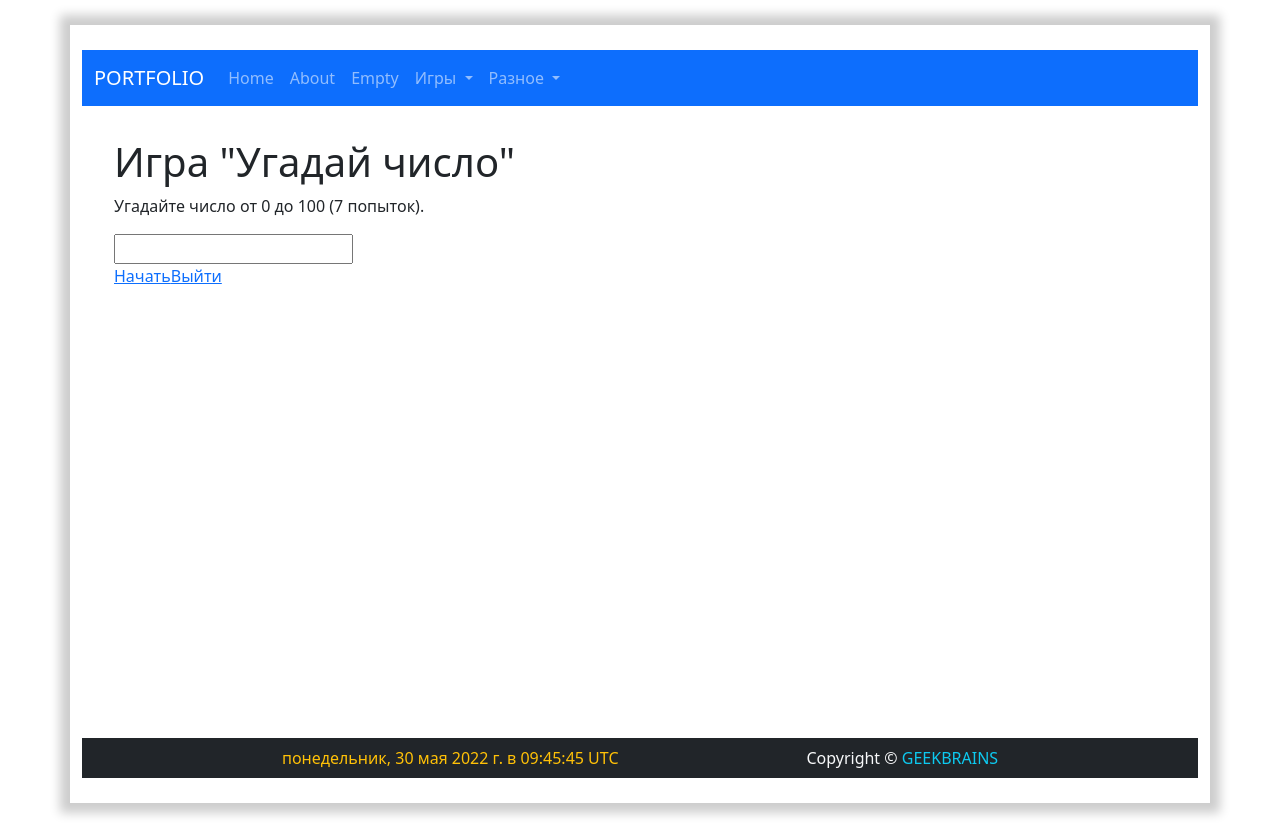
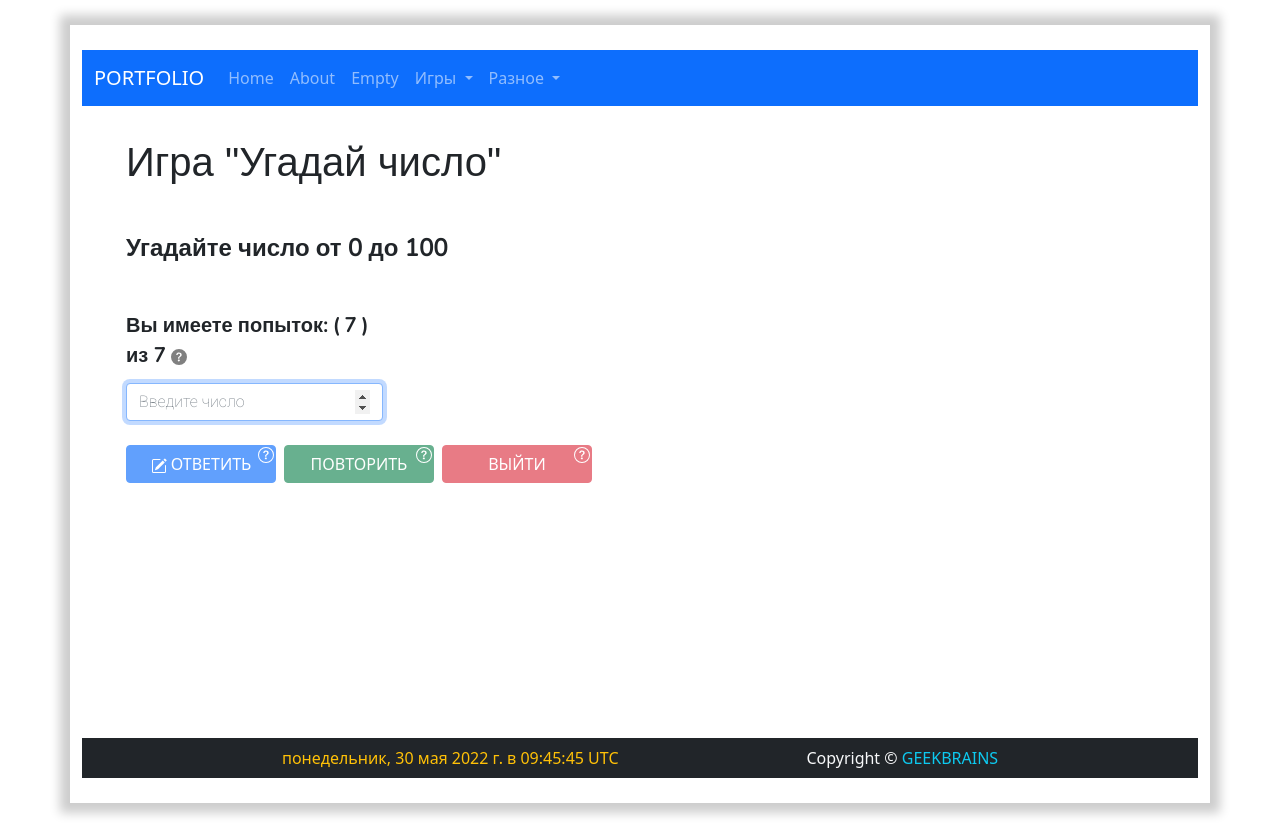
Before and after one commit to alexmil-sk/js-to-vue3-diff-apps, a Vue app: page /guess-one in a window 1280 px wide. Built offline with nearby package versions, Linux system fonts and the light colour scheme; a web font is replaced by a local one.

Commit message:
ready riddles, genPass, guessNumOne

```diff
--- a/src/components/app/NavbarComp.vue
+++ b/src/components/app/NavbarComp.vue
@@ -22,8 +22,8 @@
             </a>
             <ul class="dropdown-menu" aria-labelledby="navbarDropdownMenuLink">
               <li><router-link class="dropdown-item" to="/riddles">Загадки</router-link></li>
-              <li><router-link class="dropdown-item" to="/guess-one">Угадайка</router-link></li>
-              <li><router-link class="dropdown-item" to="/guess-two">Угадайка мультиплеер</router-link></li>
+              <li><router-link class="dropdown-item" to="/guess-one">Угадай число</router-link></li>
+              <li><router-link class="dropdown-item" to="/guess-two">Угадай число мультиплеер</router-link></li>
             </ul>
           </li>
           <li class="nav-item dropdown">
--- a/src/components/games/GuessNumComp.vue
+++ b/src/components/games/GuessNumComp.vue
@@ -1,17 +1,104 @@
 <template>
-  <div class="content">
-    <div class="contentWrap">
-      <div class="content">
-        <div class="center">
-          <h1>Игра "Угадай число"</h1>
-          <div class="box" id="gameField">
-            <p id="info">Угадайте число от 0 до 100 (7 попыток).</p>
-            <input type="text" id="userAnswer">
-            <br>
-            <a href="#" onclick="guess()" id="button">Начать</a>
-            <a href="#" onclick="breakGame()" class="breakButton" id="quit">Выйти</a>
-          </div>
+  <div class="container-md">
+    <h1 class="ff_oi">Игра "Угадай число"</h1>
+    <div class="w-50">
+      <h4 class="mt-5 ff_nunito fw-bolder">Угадайте число от 0 до 100</h4>
+      <div class="mt-5 w-50">
+        <div class="mt-4">
+          <label
+              for="userNum"
+              class="form-label fw-bolder ff_nunito fs-5"
+          >{{chooseText}}
+            <span
+                id="guestHint"
+                :style="{display: isDisabledInput ? 'none' : null}"
+                v-tooltip="'Число не может быть меньше 0 и больше 100'"
+            >
+            <img
+                src="@/img/svg/question-circle-fill.svg"
+                alt="question-fill"
+            />
+          </span>
+          </label>
+          <input
+              type="number"
+              v-model.number="userAnswer"
+              @input="getUserAnswer"
+              @keyup.enter="getNumber"
+              class="mt-1 form-control ff_roboto"
+              min="0"
+              max="100"
+              placeholder="Введите число"
+              :disabled="isDisabledInput"
+              v-focus
+          />
         </div>
+      </div>
+      <div>
+        <span class="absolute">
+          <button
+              class="btn btn-primary mt-4 fs-6 text-uppercase"
+              @click="getNumber"
+              :disabled="isBtnAnswer"
+          >
+            <img src="@/img/svg/pencil-square.svg" alt="pencil-square" />
+          Ответить
+          </button>
+            <span
+                id="guest"
+                v-tooltip="'Проверить правильность ответа'"
+                class="btnHintAnswer"
+            >
+              <img
+                  src="@/img/svg/question-circle.svg"
+                  alt="question"
+              />
+            </span>
+        </span>
+        <span class="absolute">
+          <button
+              @click="repeat"
+              :disabled="isBtnRepeat"
+              class="btn btn-success mt-4 ms-2 fs-6 text-uppercase"
+
+          >
+            {{userAnswer ? 'Очистить' : 'Повторить'}}
+          </button>
+          <span
+              id="guest"
+              v-tooltip="'Очистить форму / Новый раунд'"
+              class="btnHintReset"
+          >
+          <img
+              src="@/img/svg/question-circle.svg"
+              alt="question"
+          />
+          </span>
+        </span>
+        <span class="absolute">
+          <button
+            @click="breakGame"
+            :disabled="isBtnExit"
+            class="btn btn-danger mt-4 ms-2 fs-6 text-uppercase"
+
+          >
+            Выйти
+          </button>
+          <span
+            id="guest"
+            v-tooltip="'Узнать правильный ответ'"
+            class="btnHintReset"
+          >
+          <img
+            src="@/img/svg/question-circle.svg"
+            alt="question"
+          />
+          </span>
+        </span>
+      </div>
+      <div class="mt-4" v-if="isDisabledInput || answerText">
+        <h4 class="ff_roboto">{{answerText}}</h4>
+        <h4 class="ff_roboto">{{finishText}}</h4>
       </div>
     </div>
   </div>
@@ -22,63 +109,144 @@ export default {
   name: "GuessNumComp.vue",
   data() {
     return {
-      answer: parseInt(Math.random() * 100),
+      userAnswer: null,
+      answer: parseInt((Math.random() * 100).toFixed()),
       tryCount: 0,
       maxTryCount: 7,
+      chooseText: '',
+      answerText: '',
+      finishText: '',
+      isDisabledInput: false,
+      isBtnRepeat: true,
+      isBtnAnswer: true,
+      isBtnExit: true,
     }
   },
+  mounted() {
+    this.chooseText = `Вы имеете попыток: ( ${ this.maxTryCount - parseInt(this.tryCount)} ) из ${this.maxTryCount}`;
+  },
   methods: {
+    getUserAnswer(e) {
+      if( parseInt(this.userAnswer) < 0) {
+          this.answerText = 'Значение не может быть отрицательным!';
+          this.isDisabledInput = true;
+          this.isBtnAnswer = true;
+          this.isBtnExit = false;
+          this.isBtnRepeat = true;
+      } else if ( parseInt(this.userAnswer) > 100) {
+          this.answerText = 'Значение не может быть больше 100!';
+          this.isDisabledInput = true;
+          this.isBtnAnswer = true;
+          this.isBtnExit = false;
+          this.isBtnRepeat = true;
+      } else {
+          this.userAnswer = e.target.value;
+          this.isBtnAnswer = false;
+          this.isBtnRepeat = false;
+          this.isBtnExit = false;
+      }
+    },
     breakGame() {
-      write("Выход выполнен!<br>Правильным ответом было число " + this.answer);
-      hide("button");
-      hide("userAnswer");
-      hide("quit");
+      this.userAnswer = null;
+      this.chooseText = 'Выход выполнен!';
+      this.answerText = `Правильным ответом было число: ( ${this.answer} )`;
+      this.isDisabledInput = true;
+      this.isBtnRepeat = false;
+      this.isBtnAnswer = true;
+      this.isBtnExit = true;
+      this.answer = parseInt((Math.random() * 100).toFixed());
     },
 
-    readInt() {
-      let number = document.getElementById("userAnswer").value;
-      return parseInt(number);
+    repeat() {
+      this.userAnswer = null;
+      this.answerText = '';
+      this.tryCount = 0;
+      this.chooseText = `Вы имеете попыток: ( ${ this.maxTryCount - parseInt(this.tryCount)} ) из ${this.maxTryCount}`;
+      this.isDisabledInput = false;
+      this.isBtnAnswer = true;
+      this.isBtnRepeat = true;
+      this.isBtnExit = true;
+
     },
+    getNumber() {
+        if ( parseInt(this.userAnswer) === this.answer) {
+          this.answerText = 'Поздравляю!!! Вы угадали!';
+          this.isDisabledInput = true;
+          this.isBtnAnswer = true;
+          this.isBtnExit = true;
+          this.answer = parseInt((Math.random() * 100).toFixed());
 
-    write(text) {
-      document.getElementById("info").innerHTML = text;
-    },
-
-    hide(id) {
-      document.getElementById(id).style.visibility = "hidden";
-    },
-
-    guess() {
-      this.tryCount++;
-      let userAnswer = readInt();
-      if (userAnswer == this.answer) {
-        write("<strong>Поздравляю!!!Вы угадали!</strong>");
-        hide("button");
-        hide("userAnswer");
-        hide("quit");
-      } else if (tryCount == maxTryCount) {
-        write("К сожалению, попыток больше не осталось.<br>Правильным ответом было число " + answer);
-        hide("button");
-        hide("userAnswer");
-        hide("quit");
-      } else if (userAnswer > answer) {
-        write("Ваше число <strong>" + userAnswer + "</strong> слишком <strong>большое</strong>.Попробуйте еще раз.");
-      } else if (userAnswer < answer) {
-        write("Ваше число <strong>" + userAnswer + "</strong> слишком <strong>маленькое</strong>.Попробуйте еще раз.");
-      } else {
-        write("Вы <strong>не ввели</strong> число!.Попробуйте еще раз.");
+        } else if (this.tryCount - this.maxTryCount === 0) {
+          this.answerText = `Ваше число ${this.userAnswer}`
+        } else if ( parseInt(this.userAnswer) > this.answer) {
+            this.answerText = `Ваше число ${this.userAnswer} слишком большое.`;
+            this.tryCount++;
+            this.isBtnExit = false;
+            this.isBtnAnswer = true;
+            this.isBtnRepeat = true;
+            this.chooseText = `Вы имеете попыток: ( ${ this.maxTryCount - parseInt(this.tryCount)} ) из ${this.maxTryCount}`;
+        } else if ( parseInt(this.userAnswer) < this.answer) {
+          this.answerText = `Ваше число ( ${this.userAnswer} ) слишком маленькое.`;
+          this.tryCount++;
+          this.isBtnExit = false;
+          this.isBtnAnswer = true;
+          this.isBtnRepeat = true;
+          this.chooseText = `Вы имеете попыток: ( ${ this.maxTryCount - parseInt(this.tryCount)} ) из ${this.maxTryCount}`
+        }
+      this.userAnswer = null;
+    }
+  },
+  watch: {
+    tryCount() {
+      if(this.tryCount - this.maxTryCount === 0) {
+        this.finishText = `К сожалению, попыток больше не осталось. Правильным ответом было число ( ${this.answer} )`;
+        this.isDisabledInput = true;
+        this.isBtnAnswer = true;
+        this.isBtnExit = true;
+        this.isBtnRepeat = false;
+        this.answer = parseInt((Math.random() * 100).toFixed());
       }
     }
-  }
-
-
-
-
+  },
 }
 
 
 </script>
 
 <style scoped>
-
+.ff_oi {
+  font-family: Oi, sans-serif;
+  font-weight: 400;
+}
+.ff_roboto {
+  font-family: Roboto, sans-serif;
+  font-weight: 100;
+}
+.ff_nunito {
+  font-family: Nunito, sans-serif;
+  font-weight: 400;
+}
+.absolute {
+  position: relative;
+}
+.btnHintAnswer {
+  position: absolute;
+  right: 2px;
+  top: 2px;
+  z-index: 10;
+  cursor: pointer;
+}
+.btnHintReset {
+  position: absolute;
+  right: 2px;
+  top: 2px;
+  z-index: 10;
+  cursor: pointer;
+}
+.btn {
+  width: 150px!important;
+}
+#guestHint {
+  cursor: pointer;
+}
 </style>
--- a/src/store/riddles.js
+++ b/src/store/riddles.js
@@ -2,14 +2,26 @@
 export default {
   state: {
     riddles: {
-      riddle1: 'Какой стол не имеет ног?',
-      riddle2: 'Маленький, серенький на слона похож. Кто это?',
-      riddle3: 'У семерых братьев по сестре. Сколько всего сестер?',
-      riddle4: 'На руках десять пальцев. Сколько пальцев на десяти руках?',
+      riddle1: {
+        quest: 'Какой стол не имеет ног?',
+        answer: ['парта', 'кульман']
+      },
+      riddle2: {
+        quest: 'Маленький, серенький на слона похож. Кто это?',
+        answer: ['слоник', 'слоненок']
+      },
+      riddle3: {
+        quest: 'У семерых братьев по сестре. Сколько всего сестер?',
+        answer: ['1', 'одна']
+      },
+      riddle4: {
+        quest: 'На руках десять пальцев. Сколько пальцев на десяти руках?',
+        answer: ['50', 'пятьдесят']
+      },
     }
   },
   getters: {
-
+    riddles: s => s.riddles
   },
   mutations: {
   },
```
Also changed, not shown: src/components/games/RiddlesComp.vue (+20 -53 lines).
